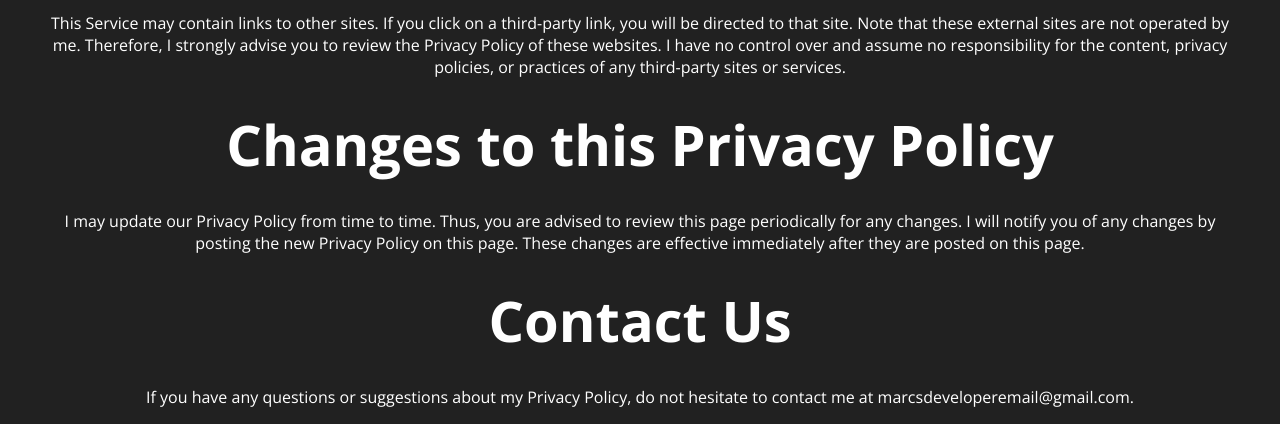
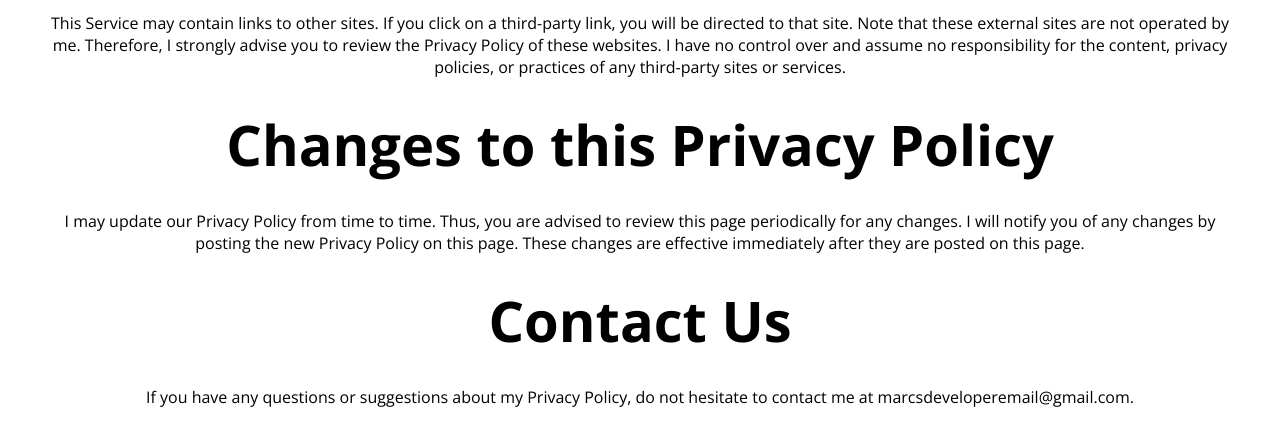
Before and after one commit to MarcDonald/old-personal-website-v1, a plain HTML site: page hibi-privacy-policy.html in a window 1280 px wide. Shown: the part 639-1063 px from the top of the page. Drawn offline with nearby package versions, Linux system fonts and the light colour scheme.

Commit message:
Change to black text on white background to fix Chrome display bug

```diff
--- a/css/hibi-privacy-policy.css
+++ b/css/hibi-privacy-policy.css
@@ -5,7 +5,6 @@ body, html {
     margin: 0;
     padding: 0;
     font-family: 'Open Sans', sans-serif;
-    background-color: #212121;
 }
 
 body {
@@ -13,7 +12,7 @@ body {
 }
 
 .container {
-    color: white;
+    color: black;
     margin: 0 3em 0 3em;
     text-align: center;
 }
--- a/hibi-privacy-policy.html
+++ b/hibi-privacy-policy.html
@@ -4,10 +4,18 @@
 	<meta charset="UTF-8">
 	<meta name="viewport" content="width=device-width, initial-scale=1.0">
 	<meta http-equiv="X-UA-Compatible" content="ie=edge">
-	<meta name="msapplication-TileColor" content="#212121">
-	<meta name="theme-color" content="#212121">
 	<title>Hibi Privacy Policy</title>
 	<link rel="stylesheet" href="css/hibi-privacy-policy.css">
+	<!--region Favicons-->
+	<link rel="apple-touch-icon" sizes="144x144" href="images/hibi/favicons/apple-touch-icon.png">
+	<link rel="icon" type="image/png" sizes="32x32" href="images/hibi/favicons/favicon-32x32.png">
+	<link rel="icon" type="image/png" sizes="16x16" href="images/hibi/favicons/favicon-16x16.png">
+	<link rel="mask-icon" href="images/hibi/favicons/safari-pinned-tab.svg" color="#212121">
+	<link rel="shortcut icon" href="images/hibi/favicons/favicon.ico">
+	<meta name="msapplication-TileColor" content="#212121">
+	<meta name="msapplication-config" content="../images/hibi/favicons/browserconfig.xml">
+	<meta name="theme-color" content="#212121">
+	<!--endregion-->
 </head>
 <body>
 	<div class="container">
```
